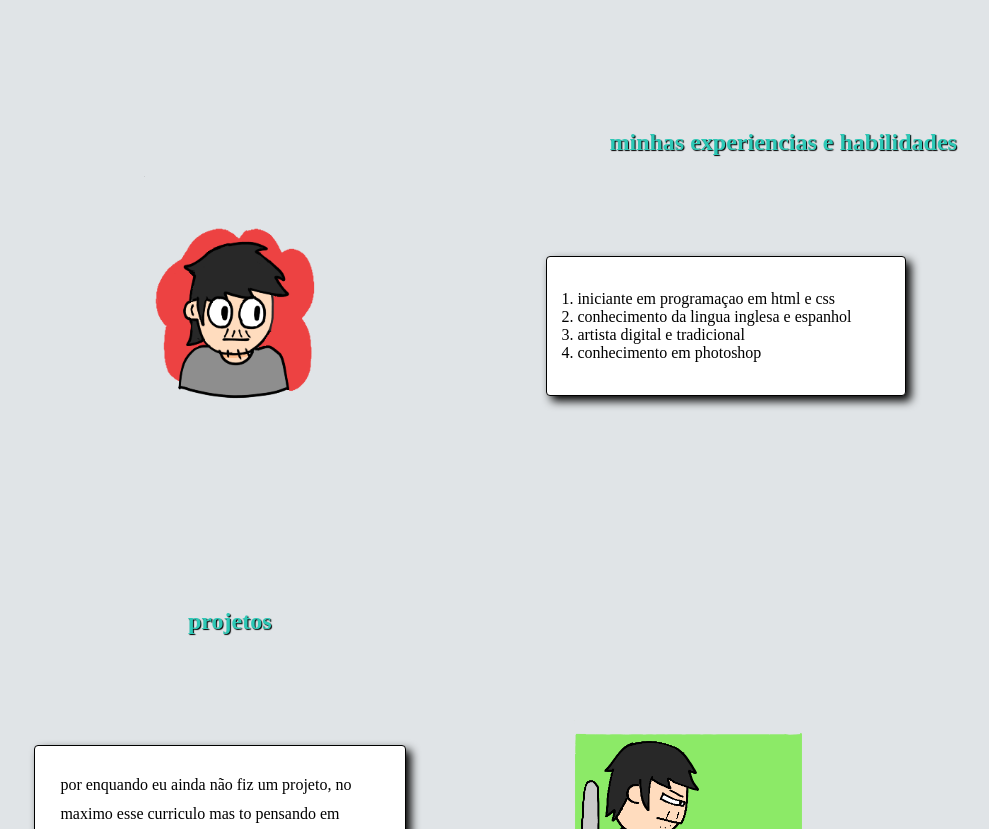
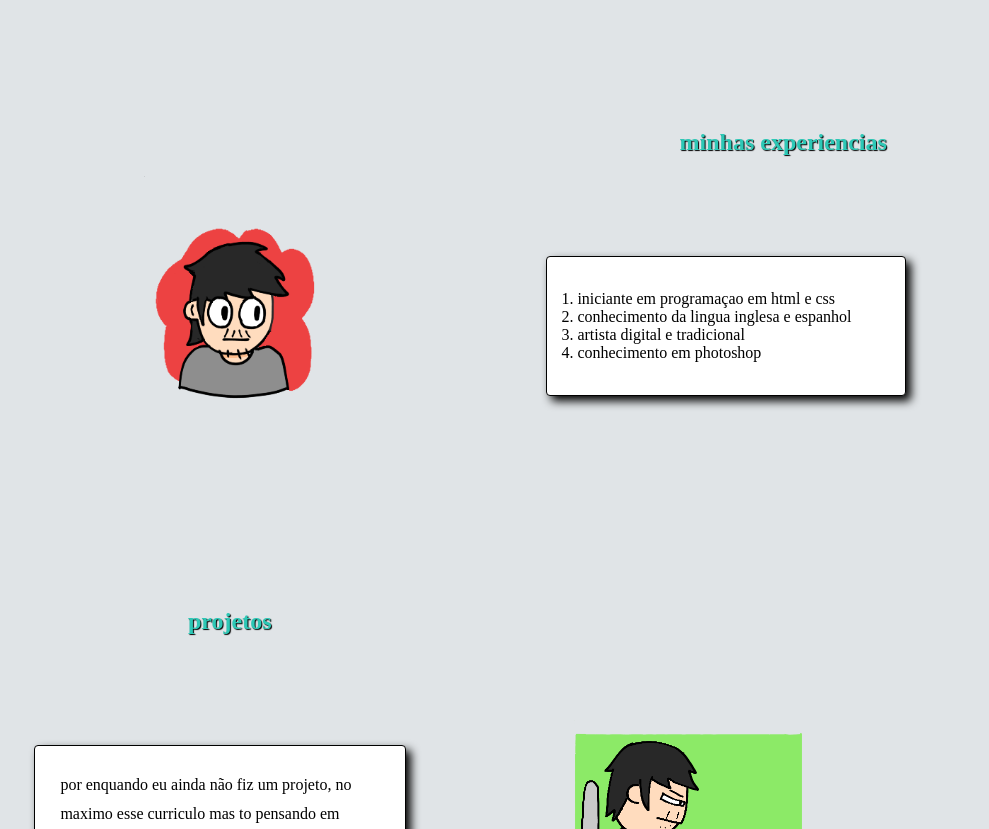
Before and after one commit to leonan-arc/meu-curriculo, a plain HTML site: page index.html in a window 1280 px wide. Shown: the part 1143-1972 px from the top of the page, without its empty margins (196-1185 px from the left). Drawn offline with Linux system fonts and the light colour scheme.

Commit message:
Update index.html

```diff
--- a/index.html
+++ b/index.html
@@ -32,7 +32,7 @@
     inicio: fervereiro/2023 conclusão: dezembro/2023<br>
     </p>
 
-<h2 class="h4">minhas experiencias e habilidades</h2>
+<h2 class="h4">minhas experiencias</h2>
 
     <img src="imagens/imagem3.jpg" class="imagem3">
 
```
